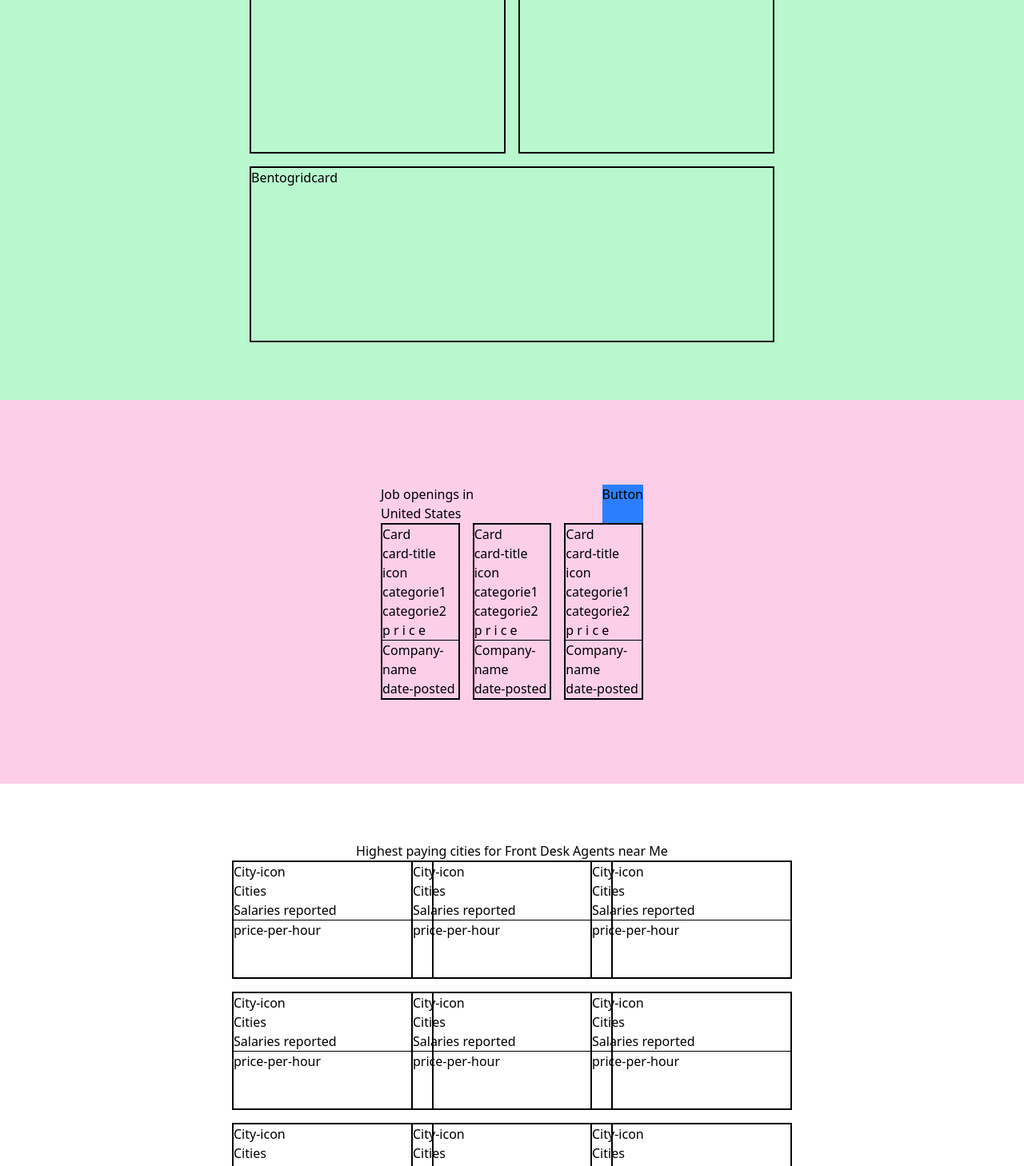
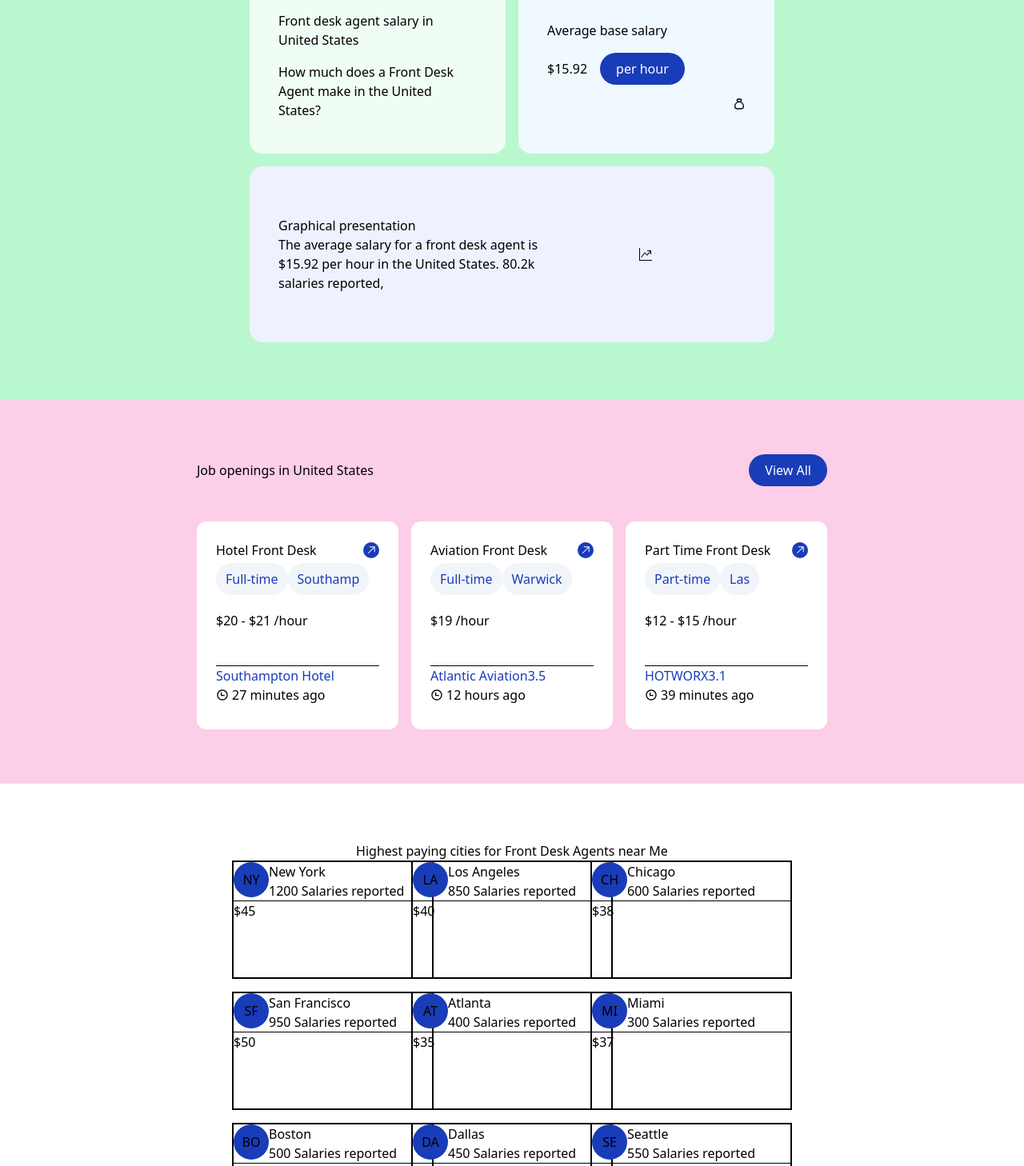
Before and after one commit to oussamadevstudio/Indeed_landing_page, a React (Vite) app: page / in a window 1280 px wide. Shown: the part 540-1998 px from the top of the page at 80% size. Built offline with nearby package versions, Linux system fonts and the light colour scheme.

Commit message:
Adding New Layout Features

```diff
--- a/src/components/layouts/Navbar.jsx
+++ b/src/components/layouts/Navbar.jsx
@@ -18,7 +18,7 @@ const Navbar = () => {
                     {navItem}
                 </ul>
 
-                <Button />
+                <Button text="Sign up" isHiddenOnPhones={true}/>
                 <Sidebarselector />
 
             </div>
--- a/src/components/sections/Bentogrid.jsx
+++ b/src/components/sections/Bentogrid.jsx
@@ -1,13 +1,39 @@
 import Bentogridcard from '../ui/Bentogridcard'
+import { TbMoneybag } from "react-icons/tb";
+import Button from '../ui/Button'
+import { BsGraphUpArrow } from "react-icons/bs";
 
 const Bentogrid = () => {
+
+    const div1 = <div className="w-full h-full flex flex-col justify-center items-start gap-y-4 px-9">
+                    <h2>Front desk agent salary in United States</h2>
+                    <p>How much does a Front Desk Agent make in the United States?</p>
+                 </div>
+
+    const div2 = <div className="w-full h-full flex flex-col-reverse justify-center items-start gap-y-4 px-9">
+                    <div className="w-full flex justify-end "><TbMoneybag /></div>
+                    <div className="flex justify-center items-center gap-x-4"><h2>$15.92 </h2> <Button text="per hour"/></div>
+                    <h3>Average base salary</h3>
+
+                 </div>
+
+    const div3 = <div className="w-full h-full flex justify-center items-center gap-y-4 px-9">
+                    <div className="">
+                        <h2>Graphical presentation</h2>
+                        <p>The average salary for a front desk agent is $15.92 per hour in the United States. 80.2k salaries reported,</p>
+                    </div>
+
+                    <div className="w-full flex flex-col justify-center items-center">
+                        <BsGraphUpArrow />
+                    </div>
+                 </div>
 
     return(
         <>
             <section className="flex flex-col md:grid md:grid-cols-2 md:grid-rows-2 gap-4 px-5 md:px-78 py-9 md:py-18 bg-green-200">
-                <Bentogridcard />
-                <Bentogridcard />
-                <Bentogridcard isSpan={true}/>
+                <Bentogridcard bgColor={"bg-green-50"} ChildDiv={div1}/>
+                <Bentogridcard bgColor={"bg-sky-50"} ChildDiv={div2}/>
+                <Bentogridcard bgColor={"bg-indigo-50"} ChildDiv={div3} isSpan={true}/>
             </section>
 
         </>
--- a/src/components/sections/Cards.jsx
+++ b/src/components/sections/Cards.jsx
@@ -7,18 +7,18 @@ const Cards = () => {
         <>
         <section className="flex justify-center items-center md:h-120 px-5 md:px-78 py-9 md:py-18 bg-pink-200">
 
-            <div className="flex flex-col justify-center items-center md:w-1/2">
+            <div className="flex flex-col justify-center items-center gap-y-11 ">
 
-                    <div className="flex justify-between gap-x-30">
+                    <div className="w-full flex flex-col md:flex-row justify-center gap-y-3 md:justify-between items-center">
                         <h2>Job openings in United States</h2>
-                        <Button />
+                        <Button text="View All " width="w-full md:w-auto "/>
                     </div>
 
                     <div className="flex gap-y-4 md:gap-x-4 flex-col md:flex-row">
 
-                        <Card />
-                        <Card />
-                        <Card />
+                        <Card cardTitle="Hotel Front Desk" price="$20 - $21 /hour" cat1="Full-time" cat2="Southamp" companyName="Southampton Hotel" datePosted="27 minutes ago"/>
+                        <Card cardTitle="Aviation Front Desk " price="$19 /hour" cat1="Full-time" cat2="Warwick" companyName="Atlantic Aviation3.5" datePosted="12 hours ago"/>
+                        <Card cardTitle="Part Time Front Desk" price="$12 - $15 /hour" cat1="Part-time" cat2="Las" companyName="HOTWORX3.1" datePosted="39 minutes ago"/>
 
                     </div>
             </div>
--- a/src/components/sections/Normalgrid.jsx
+++ b/src/components/sections/Normalgrid.jsx
@@ -1,21 +1,21 @@
+import {normalGridData} from '../../data/normalGridData'
 import Normalgridcard from '../ui/Normalgridcard'
 
 const Normalgrid = () => {
+
+    const element = <Normalgridcard cityAbv="" cityName="" numberOfSalariesReported="" SalaryPerHour=""/>
+    /***{cityAbv, cityName, numberOfSalariesReported, SalaryPerHour} */
 
     return(
         <>
         <section className="flex flex-col items-center px-5 md:px-78 py-9 md:py-18">
             <h2>Highest paying cities for Front Desk Agents near Me</h2>
             <div className="flex flex-col md:grid lg:grid-cols-3 md:grid-cols-2 md:grid-rows-2 lg:grid-rows-3 gap-4 place-items-center">
-                <Normalgridcard />
-                <Normalgridcard />
-                <Normalgridcard />
-                <Normalgridcard />
-                <Normalgridcard />
-                <Normalgridcard />
-                <Normalgridcard />
-                <Normalgridcard />
-                <Normalgridcard />
+                {normalGridData.map((element) =>
+                <Normalgridcard key={element.cityAbv} cityAbv={element.cityAbv}
+                cityName={element.cityName}
+                numberOfSalariesReported={element.numberOfSalariesReported}
+                SalaryPerHour={element.SalaryPerHour}/>)}
             </div>
         </section>
 
--- a/src/components/ui/Bentogridcard.jsx
+++ b/src/components/ui/Bentogridcard.jsx
@@ -1,11 +1,11 @@
 import clsx from 'clsx'
 
-const Bentogridcard = ({isSpan}) => {
+const Bentogridcard = ({isSpan, bgColor, ChildDiv}) => {
 
     return(
         <>
-            <div className={clsx("h-55 border-2 border-black", isSpan && "col-span-2")}>
-                Bentogridcard
+            <div className={clsx("rounded-2xl  h-55", isSpan && "col-span-2", bgColor)}>
+                {ChildDiv}
 
             </div>
 
--- a/src/components/ui/Button.jsx
+++ b/src/components/ui/Button.jsx
@@ -1,10 +1,12 @@
-const Button = () => {
+import clsx from 'clsx'
+
+const Button = ({text, icon, isHiddenOnPhones, width}) => {
 
     return(
         <>
-        <div className="bg-blue-500">
-            Button
-        </div>
+        <button className={clsx("py-2 px-5 rounded-3xl bg-blue-800 text-white hover:bg-blue-700 active:bg-blue-600 md:block", isHiddenOnPhones && "hidden", width)}>
+            {text}{" "}{icon}
+            </button>
 
         </>
     )
--- a/src/components/ui/Card.jsx
+++ b/src/components/ui/Card.jsx
@@ -1,24 +1,30 @@
-const Card = ({isSpan}) => {
+import { GoArrowUpRight } from "react-icons/go";
+import { CgTime } from "react-icons/cg";
+
+
+
+const Card = ({cardTitle, price, cat1, cat2, companyName, datePosted}) => {
 
     return(
         <>
-            <div className="border-2 border-black ">
-                Card
-                <div className="">
-                    <div className="">
-                        <h3>card-title</h3>
-                        <div>icon</div>
+            <div className="h-65 w-63 rounded-xl p-6 bg-white">
+                <div className="flex flex-col justify-between h-32 ">
+                    <div className="flex justify-between items-center ">
+                        <h3>{cardTitle}</h3>
+                        <div className="w-5 h-5 flex justify-center items-center rounded-full text-white bg-blue-800 hover:bg-blue-700 active:bg-blue-600">
+                            <GoArrowUpRight />
+                        </div>
                     </div>
 
-                    <div className="">categorie1 categorie2</div>
-                    <h3>p r i c e</h3>
+                    <div className="flex "><span className="rounded-4xl py-2 px-3 text-blue-800 bg-slate-100">{cat1}</span> <span className="rounded-4xl py-2 px-3 text-blue-800 bg-slate-100">{cat2}</span></div>
+                    <h3 className="my-4 ">{price}</h3>
                 </div>
 
-                <hr />
+                <hr className="mt-7 "/>
 
-                <div className="">
-                    <h3>Company-name</h3>
-                    <p>date-posted</p>
+                <div className="flex flex-col justify-center items-start">
+                    <h3 className="text-blue-800">{companyName}</h3>
+                    <div className="flex items-center gap-1"><CgTime />{" "}<p>{datePosted}</p></div>
                 </div>
 
             </div>
--- a/src/components/ui/Normalgridcard.jsx
+++ b/src/components/ui/Normalgridcard.jsx
@@ -1,18 +1,18 @@
-const Normalgridcard = () => {
+const Normalgridcard = ({cityAbv, cityName, numberOfSalariesReported, SalaryPerHour}) => {
 
     return(
         <>
             <div className="w-63 h-37 border-2 border-black">
-                <div className="">
-                    <div className="">City-icon</div>
+                <div className="flex ">
+                    <div className="flex justify-center items-center w-11 h-11 rounded-full bg-blue-800 ">{cityAbv}</div>
                     <div className="">
-                        <h3>Cities</h3>
-                        <p>Salaries reported</p>
+                        <h3>{cityName}</h3>
+                        <p>{numberOfSalariesReported}{" "}Salaries reported</p>
                     </div>
                 </div>
                 <hr />
                 <div className="">
-                    <h3>price-per-hour</h3>
+                    <h3>{SalaryPerHour}</h3>
                 </div>
             </div>
 
--- /dev/null
+++ b/src/data/normalGridData.js
@@ -0,0 +1,56 @@
+export const normalGridData = [
+  {
+    cityAbv: "NY",
+    cityName: "New York",
+    numberOfSalariesReported: "1200",
+    SalaryPerHour: "$45"
+  },
+  {
+    cityAbv: "LA",
+    cityName: "Los Angeles",
+    numberOfSalariesReported: "850",
+    SalaryPerHour: "$40"
+  },
+  {
+    cityAbv: "CH",
+    cityName: "Chicago",
+    numberOfSalariesReported: "600",
+    SalaryPerHour: "$38"
+  },
+  {
+    cityAbv: "SF",
+    cityName: "San Francisco",
+    numberOfSalariesReported: "950",
+    SalaryPerHour: "$50"
+  },
+  {
+    cityAbv: "AT",
+    cityName: "Atlanta",
+    numberOfSalariesReported: "400",
+    SalaryPerHour: "$35"
+  },
+  {
+    cityAbv: "MI",
+    cityName: "Miami",
+    numberOfSalariesReported: "300",
+    SalaryPerHour: "$37"
+  },
+  {
+    cityAbv: "BO",
+    cityName: "Boston",
+    numberOfSalariesReported: "500",
+    SalaryPerHour: "$42"
+  },
+  {
+    cityAbv: "DA",
+    cityName: "Dallas",
+    numberOfSalariesReported: "450",
+    SalaryPerHour: "$36"
+  },
+  {
+    cityAbv: "SE",
+    cityName: "Seattle",
+    numberOfSalariesReported: "550",
+    SalaryPerHour: "$44"
+  }
+];
```
Also changed, not shown: src/assets/images/graph.png (added).
